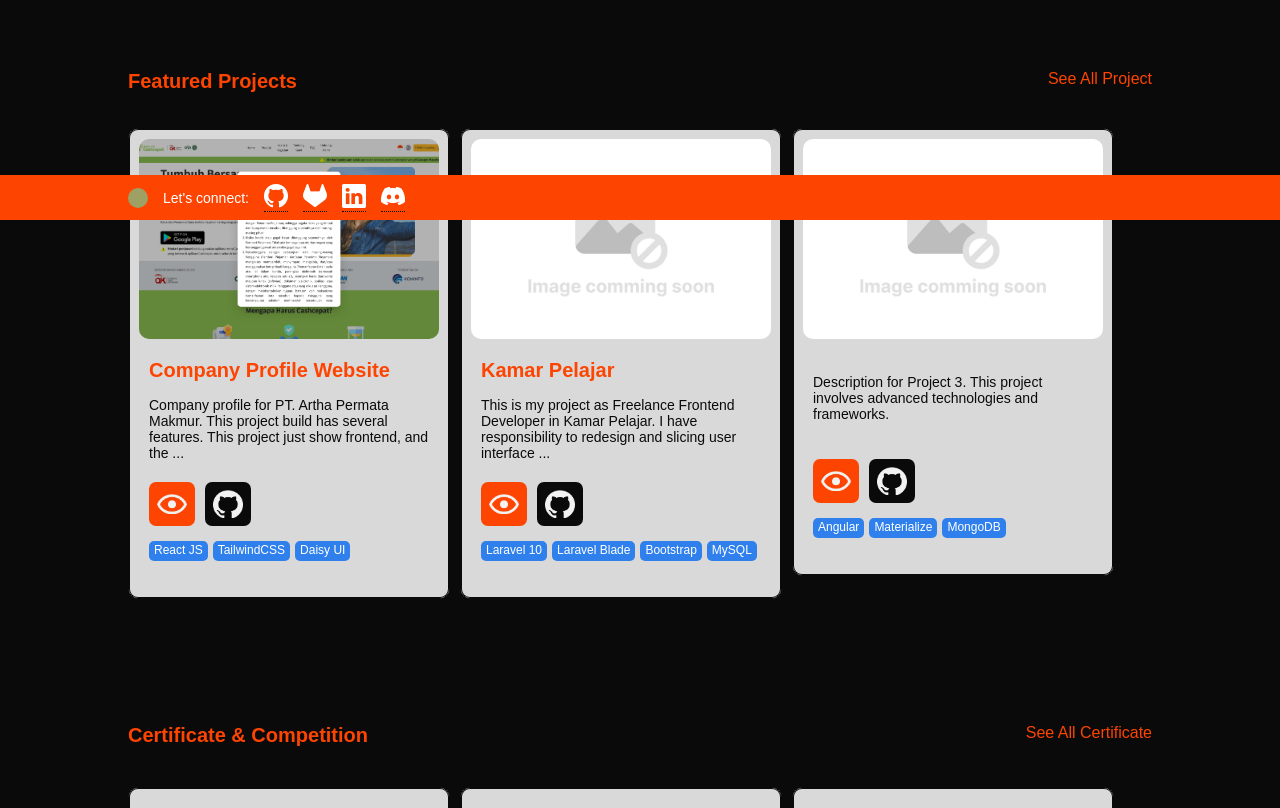
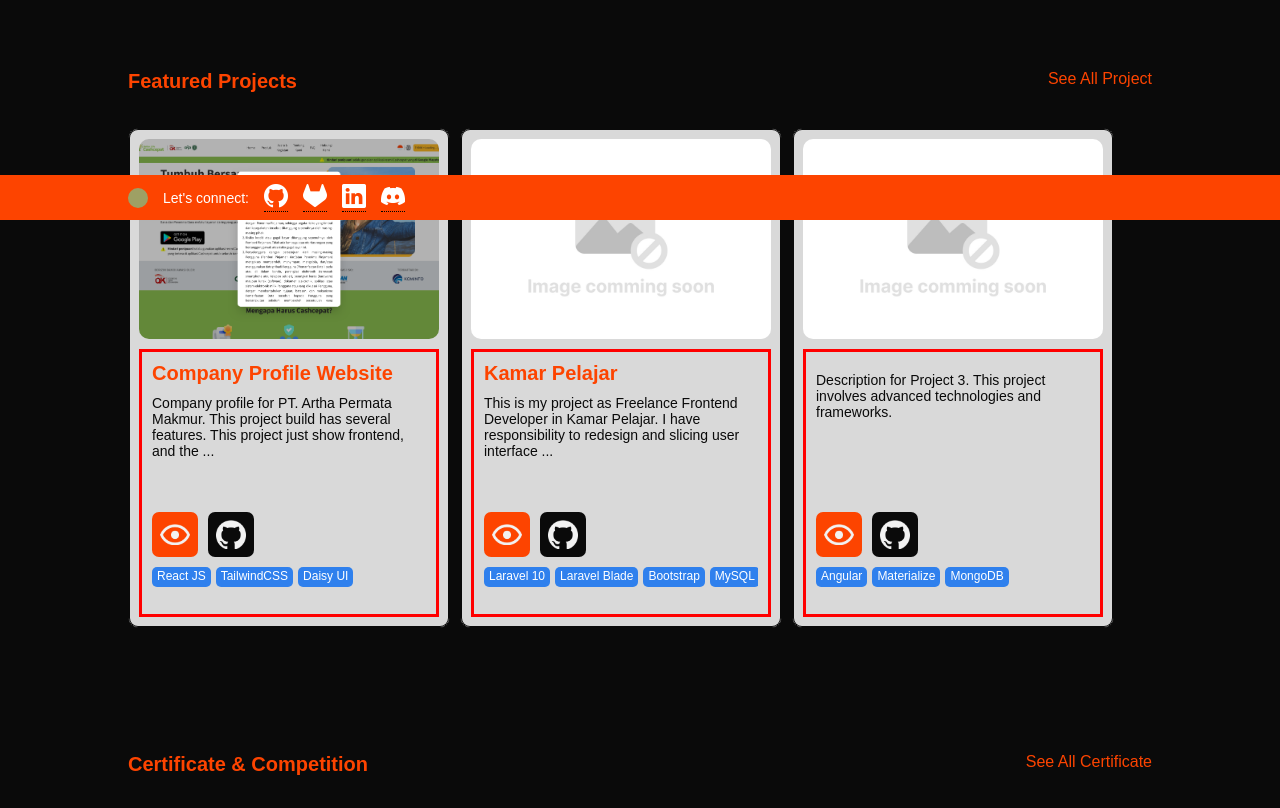
Before and after one commit to Aramdhann/personal-web, a Vue app: page / in a window 1280 px wide. Shown: the part 580-1388 px from the top of the page. Built offline with nearby package versions, Linux system fonts and the light colour scheme; a web font is replaced by a local one.

Commit message:
update styling card

```diff
--- a/src/assets/style.css
+++ b/src/assets/style.css
@@ -30,12 +30,29 @@ h1 {
   box-shadow: 0px 0px 0px 1px var(--black) inset;
   border-radius: 10px;
   background-color: var(--secondary-color);
-  /* max-height: 450px; */
+  min-height: 500px;
+  align-items: stretch;
+}
+
+.card-certif {
+  cursor: pointer;
+  max-width: fit-content;
+  width: max-content;
+  display: flex;
+  flex-direction: column;
+  padding: 10px;
+  color: var(--black);
+  gap: 10px;
+  border: 1px solid var(--black);
+  /* border inside div */
+  box-shadow: 0px 0px 0px 1px var(--black) inset;
+  border-radius: 10px;
+  background-color: var(--secondary-color);
   align-items: stretch;
 }
 
 .card-banner {
-  height: 200px;
+  min-height: 200px;
   width: 300px;
   object-fit: cover;
   border-radius: 10px;
@@ -46,6 +63,7 @@ h1 {
   font-size: 20px;
   font-weight: bold;
   color: var(--main-color);
+  margin-bottom: 10px;
 }
 
 .card-content {
@@ -56,7 +74,7 @@ h1 {
   flex-direction: column;
   justify-content: space-between;
   padding: 10px;
-  gap: 15px;
+  height: 100%;
 }
 
 .card-base-animate {
--- a/src/components/CertificateItem.vue
+++ b/src/components/CertificateItem.vue
@@ -36,13 +36,10 @@ const limitedItems = computed(() => {
     :key="index"
     class="card-base-animate"
   >
-    <div class="card card-animate">
+    <div class="card-certif card-animate">
       <div class="card-content">
         <div class="card-header">
-          <img
-            :src="`/images/${certif.data.type}.png`"
-            alt="icon"
-          />
+          <img :src="`/images/${certif.data.type}.png`" alt="icon" />
           <div>
             <p class="certif-title">{{ certif.data.title }}</p>
             <p>held by {{ certif.data.by }}</p>
@@ -64,6 +61,10 @@ const limitedItems = computed(() => {
 </template>
 
 <style scoped>
+.card-content {
+  gap: 15px;
+}
+
 @media (max-width: 876px) {
   .certificate {
     padding: 80px 0;
--- a/src/components/FeaturedProjectItem.vue
+++ b/src/components/FeaturedProjectItem.vue
@@ -59,11 +59,17 @@ const limitedItems = computed(() => {
           "
           :alt="project.data.title"
         />
-        <div class="card-content">
-          <p class="card-title">{{ project.data.title }}</p>
+        <div class="card-content testing">
+          <div>
+            <p class="card-title">
+              {{ truncateDescription(project.data.title, 5) }}
+            </p>
             <p class="description">
               {{ truncateDescription(project.data.description, 20) }}
             </p>
+          </div>
+
+          <div class="button-list">
             <div class="card-btn-list">
               <a
                 type="button"
@@ -86,11 +92,18 @@ const limitedItems = computed(() => {
           </div>
         </div>
       </div>
+    </div>
   </a>
   <div v-else>No project data available</div>
 </template>
 
 <style scoped>
+.button-list {
+  display: flex;
+  flex-direction: column;
+  gap: 10px;
+}
+
 .description {
   height: 70px;
 }
```
Lines whose indentation alone changed are shown as unchanged.
